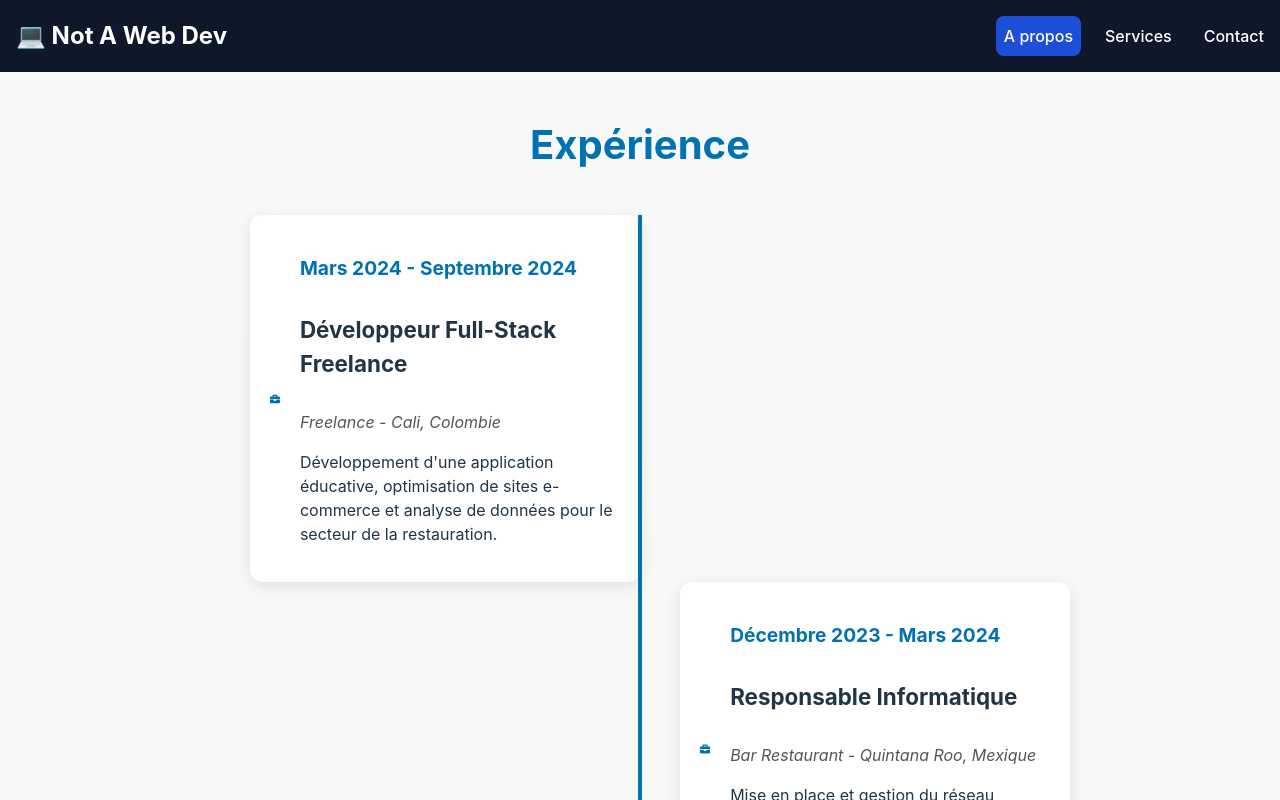
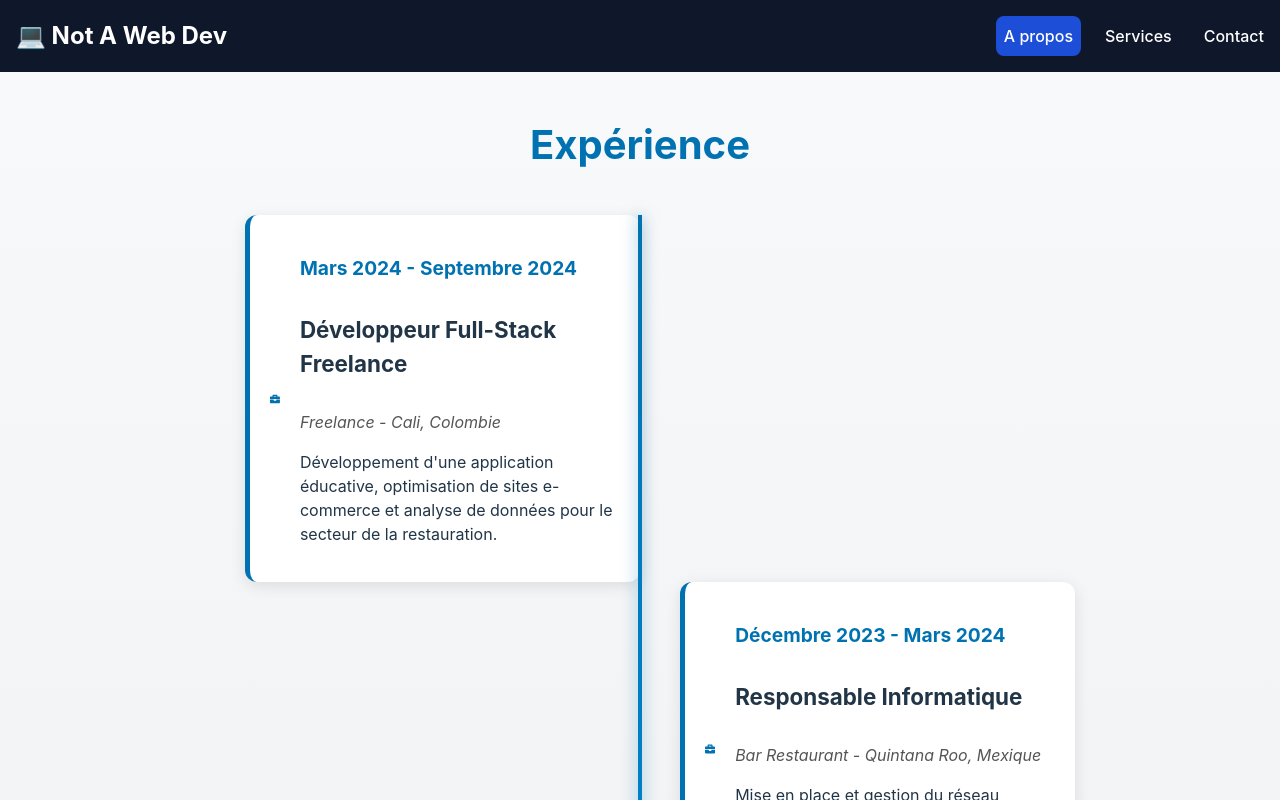
Before and after one commit to cvinciguer/portfolio-frontend, a React (Vite) app: page /portfolio-frontend/about in a window 1280 px wide. Shown: the top 800 px of the page. Built offline with nearby package versions, Linux system fonts and the light colour scheme.

Commit message:
PTF-016-Upgrading style exp page css

```diff
--- a/src/pages/About/Experience.css
+++ b/src/pages/About/Experience.css
@@ -2,12 +2,12 @@
 .experience-section {
   padding: 100px 20px;
   padding-top: 10px;
-  padding-bottom: 100px;
   text-align: center;
-  background: linear-gradient(to bottom, #f8f9fa, #f4f4f4);
+  background: linear-gradient(to bottom, #f8f9fa, #e3e6ea);
   position: relative;
 }
 
+/* Titre */
 .section-title {
   font-size: 2.5rem;
   font-weight: bold;
@@ -27,10 +27,25 @@
   position: absolute;
   left: 50%;
   width: 4px;
-  background: #0072b1;
+  background: linear-gradient(180deg, #0072b1, #00aaff);
+  box-shadow: 0px 0px 15px rgba(0, 114, 177, 0.6);
   top: 0;
   bottom: 0;
   transform: translateX(-50%);
+}
+
+/* Points d’étape */
+.timeline-point {
+  position: absolute;
+  width: 14px;
+  height: 14px;
+  background: #fff;
+  border: 3px solid #0072b1;
+  border-radius: 50%;
+  left: 50%;
+  transform: translateX(-50%);
+  box-shadow: 0 0 10px rgba(0, 114, 177, 0.5);
+  transition: transform 0.3s ease-in-out;
 }
 
 /* Items de la timeline */
@@ -40,6 +55,9 @@
   display: flex;
   justify-content: center;
   align-items: center;
+  opacity: 1; /* Supprime la disparition */
+  transform: translateY(0); /* Supprime la transformation */
+  transition: all 0.6s ease-out;
 }
 
 /* Alternance gauche / droite */
@@ -63,15 +81,17 @@
   background: #fff;
   padding: 20px;
   border-radius: 12px;
+  border-left: 5px solid #0072b1;
   box-shadow: 0 4px 15px rgba(0, 0, 0, 0.1);
   width: 100%;
   max-width: 350px;
-  transition: transform 0.3s ease-in-out, box-shadow 0.3s ease-in-out;
+  transition: all 0.3s ease-in-out;
 }
 
 .experience-card:hover {
-  transform: translateY(-5px);
-  box-shadow: 0 8px 20px rgba(0, 0, 0, 0.2);
+  border-left: 5px solid #00aaff;
+  transform: translateY(-5px) scale(1.02);
+  box-shadow: 0 8px 20px rgba(0, 114, 177, 0.3);
 }
 
 /* Icône */
@@ -112,11 +132,12 @@
   }
 
   .timeline-item.right {
-    left: 0; /* Supprime le décalage */
+    left: 0;
     padding: 0;
   }
 
   .timeline-line {
+    opacity: 0;
     left: 20px; /* Ajuste la ligne verticale pour rester à gauche */
   }
 }
```
